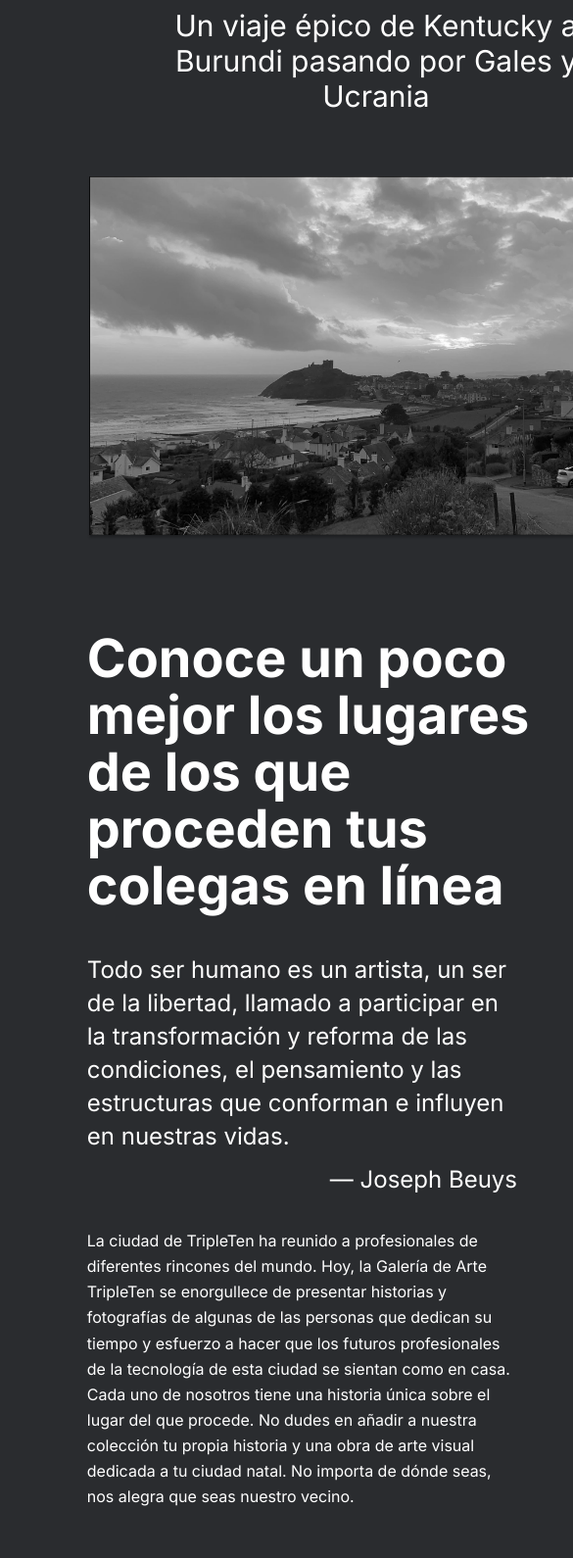
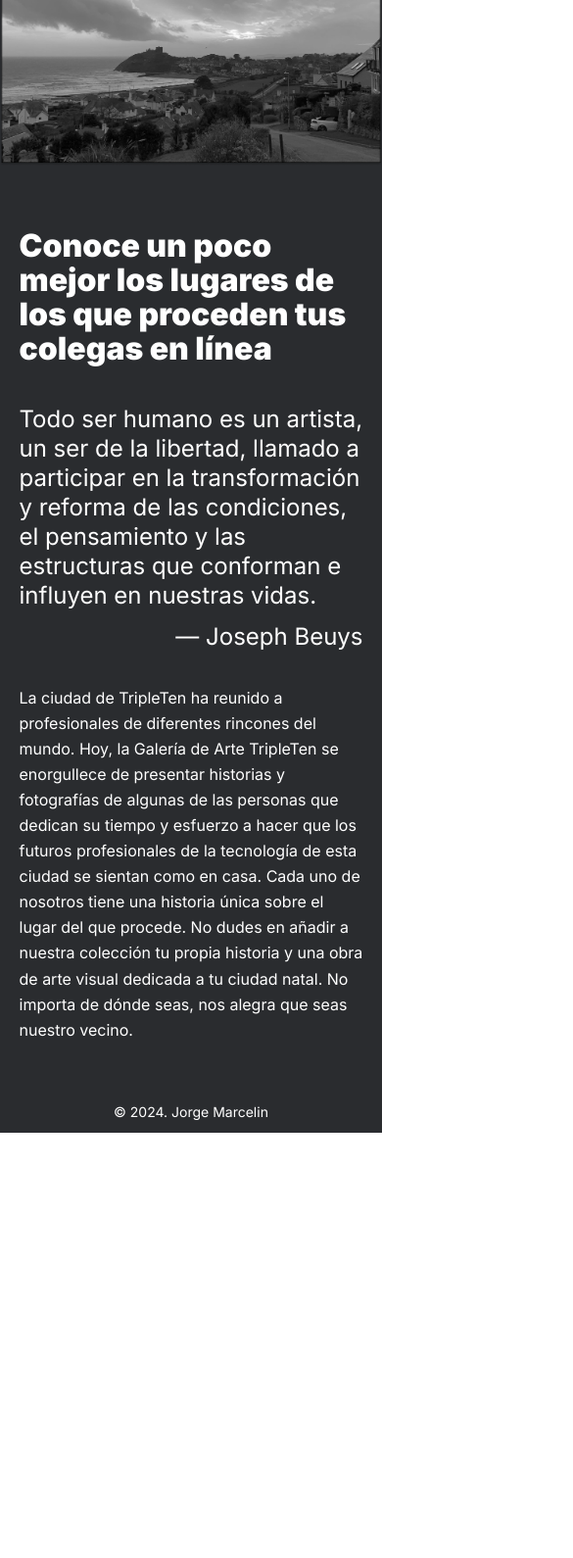
Before and after one commit to Jmarce12/web_project_homeland, a plain HTML site: page index.html in a window 390 px wide. Shown: the part 367-1957 px from the top of the page at 98% size, 585 px wide, since content can reach past the window. After the commit the page ends 1523 px from the top, so only its background shows below. Drawn offline with Linux system fonts and the light colour scheme.

Commit message:
Diseño completo a 1280px, 768px y 320px Lista de comprobación revisada

```diff
--- a/blocks/content.css
+++ b/blocks/content.css
@@ -1,9 +1,9 @@
 .content {
   display: flex;
   flex-direction: column;
-  margin-left: 11.5625%;
+  margin: 0 0 0 148px;
   align-items: flex-start;
-  max-width: 64.84%;
+  max-width: 984px;
   color: #fff;
 }
 
@@ -13,6 +13,7 @@
   font-size: 54px;
   line-height: 58px;
   margin: 0 0 40px;
+  max-width: 830px;
 }
 
 .content__intro {
@@ -20,7 +21,7 @@
   font-size: 24px;
   line-height: 34px;
   margin: 0 0 10px;
-  max-width: 88.91%;
+  max-width: 738px;
 }
 
 .content__intro-author {
@@ -28,7 +29,8 @@
   font-family: "Inter", Arial, sans-serif;
   font-size: 24px;
   line-height: 34px;
-  margin: 0 11.8% 32px 0;
+  margin: 0 98px 32px 0;
+  max-width: 732px;
 }
 
 .content__main-text {
@@ -36,5 +38,57 @@
   font-size: 16px;
   line-height: 163%;
   margin: 0 0 92px;
-  max-width: 87%;
+  max-width: 722px;
 }
+
+@media screen and (max-width: 1024px) and (min-width: 545px) {
+  .content {
+    max-width: 93.75%;
+    margin: auto;
+  }
+  .content__title {
+    max-width: 92.06%;
+    font-size: 45px;
+    line-height: 49px;
+    margin: 0 0 50px;
+  }
+  .content__intro {
+    margin: 0;
+    font-size: 24px;
+    line-height: 34px;
+  }
+  .content__intro-author {
+    margin: 0 0 32px;
+    position: relative;
+    top: -8px;
+  }
+}
+@media screen and (max-width: 544px) and (min-width: 320px) {
+  .content {
+    max-width: 90%;
+    margin: auto;
+  }
+  .content__title {
+    max-width: 100%;
+    font-size: 32px;
+    line-height: 35px;
+    margin: 0 0 40px;
+  }
+  .content__intro {
+    font-size: 24px;
+    line-height: 30px;
+    max-width: 100%;
+    margin: 0 0 10px;
+  }
+  .content__intro-author {
+    font-size: 24px;
+    line-height: 34px;
+    margin: 0 0 32px;
+  }
+  .content__main-text {
+    max-width: 100%;
+    font-size: 16px;
+    line-height: 163%;
+    margin: 0 0 64px;
+  }
+}
--- a/blocks/footer.css
+++ b/blocks/footer.css
@@ -1,7 +1,20 @@
 .footer {
+  color: #fff;
+  margin: 0 auto 24px;
+}
+
+.footer__copyright {
   font-family: "Inter", Arial, sans-serif;
   font-size: 14px;
   line-height: 16px;
-  color: #fff;
-  margin: 0 auto 24px;
+  margin: 0;
 }
+
+@media screen and (max-width: 544px) and (min-width: 320px) {
+  .footer {
+    margin: 0 auto 14px;
+  }
+  .footer__copyright {
+    line-height: 14px;
+  }
+}
--- a/blocks/header.css
+++ b/blocks/header.css
@@ -1,5 +1,5 @@
 .header {
-  margin: 34px auto 92px;
+  margin: 34px 148px 92px;
   display: flex;
   flex-direction: column;
   align-items: center;
@@ -7,7 +7,7 @@
 }
 
 .header__logo {
-  margin: 0 auto 91.06px;
+  margin: 0 auto 91px;
 }
 
 .header__title {
@@ -17,14 +17,14 @@
   font-size: 96px;
   line-height: 100px;
   text-align: center;
-  width: 73.17%;
+  width: 720px;
   overflow-wrap: normal;
   color: #fff;
 }
 
 .header__subtitle {
   margin: 32px auto 64px;
-  width: 73.17%;
+  width: 720px;
   font-family: "Inter", Arial, sans-serif;
   font-size: 30px;
   line-height: 36px;
@@ -33,8 +33,56 @@
 }
 
 .header__image {
-  width: 100%;
-  height: 53.67%;
+  max-width: 100%;
+  height: auto;
   line-height: 0;
   border-style: none;
 }
+
+@media screen and (max-width: 1024px) and (min-width: 544px) {
+  .header {
+    max-width: 100%;
+    margin: 30px auto 90px;
+  }
+  .header__logo {
+    margin: 0 auto 90px;
+  }
+  .header__title {
+    max-width: 530px;
+    font-size: 75px;
+    line-height: 79px;
+  }
+  .header__subtitle {
+    margin: 25px auto 30px;
+    max-width: 93.75%;
+  }
+  .header__image {
+    max-width: 100%;
+  }
+}
+
+@media screen and (max-width: 544px) and (min-width: 320px) {
+  .header {
+    max-width: 100%;
+    margin: 20px auto 64px;
+  }
+  .header__logo {
+    width: 188px;
+    margin: 0 0 50px;
+  }
+  .header__title {
+    max-width: 71.25%;
+    font-size: 40px;
+    line-height: 44px;
+  }
+  .header__subtitle {
+    margin: 16px auto 40px;
+    max-width: 90%;
+    font-size: 16px;
+    line-height: 20px;
+  }
+  .header__image {
+    max-width: 100%;
+    height: auto;
+  }
+}
--- a/blocks/page.css
+++ b/blocks/page.css
@@ -1,10 +1,24 @@
 .page {
-  min-width: 768px;
   max-width: 1280px;
+  width: 100%;
   margin: auto;
-  overflow: hidden;
   background-color: #2a2c2f;
   display: flex;
   flex-direction: column;
   align-items: flex-start;
 }
+
+@media screen and (max-width: 1024px) and (min-width: 545px) {
+  .page {
+    max-width: 100%;
+    min-width: 545px;
+  }
+}
+
+@media screen and (max-width: 544px) and (min-width: 320px) {
+  .page {
+    max-width: 100%;
+    min-width: 320px;
+    margin: 0;
+  }
+}
--- a/pages/index.css
+++ b/pages/index.css
@@ -1,6 +1,6 @@
 @import url(../vendor/normalize.css);
+@import url(../vendor/fonts.css);
 @import url(../blocks/page.css);
 @import url(../blocks/header.css);
 @import url(../blocks/content.css);
 @import url(../blocks/footer.css);
-@import url(../vendor/fonts.css);
--- a/vendor/fonts.css
+++ b/vendor/fonts.css
@@ -1,11 +1,11 @@
 @font-face {
   font-family: "Inter";
-  src: url(../blocks/fonts/Inter-Regular.woff2) format("woff2");
+  src: url(./fonts/Inter-Regular.woff2) format("woff2");
   font-weight: normal;
 }
 
 @font-face {
   font-family: "Inter";
-  src: url(../blocks/fonts/Inter-Bold.woff2) format("woff2");
+  src: url(./fonts/Inter-Black.woff2) format("woff2");
   font-weight: bold;
 }
```
Also changed, not shown: blocks/fonts/Inter-Bold.woff2 (deleted), vendor/fonts/Inter-Black.woff2 (added), vendor/fonts/Inter-Regular.woff2 (renamed from blocks/fonts/Inter-Regular.woff2), 1 other file.
